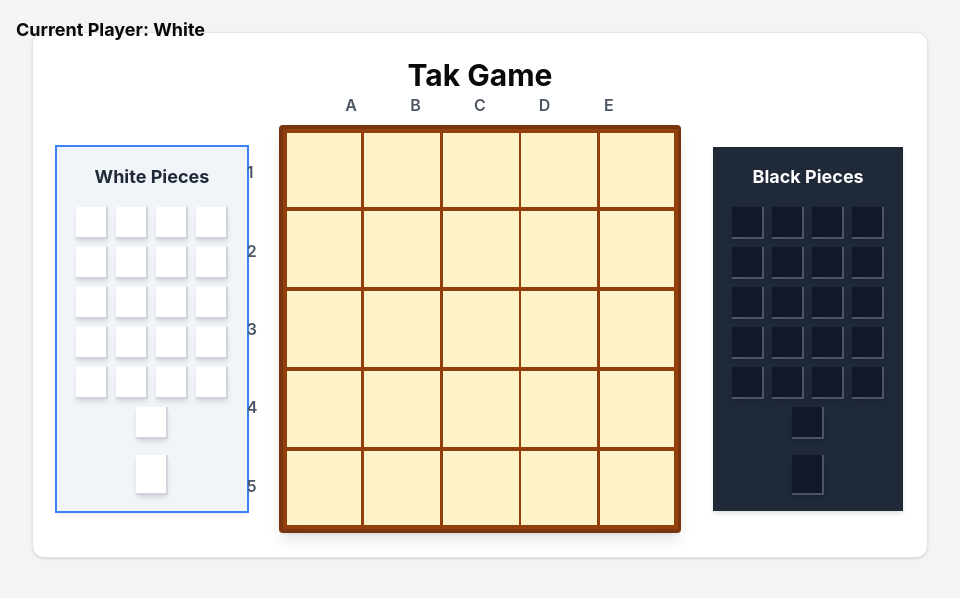
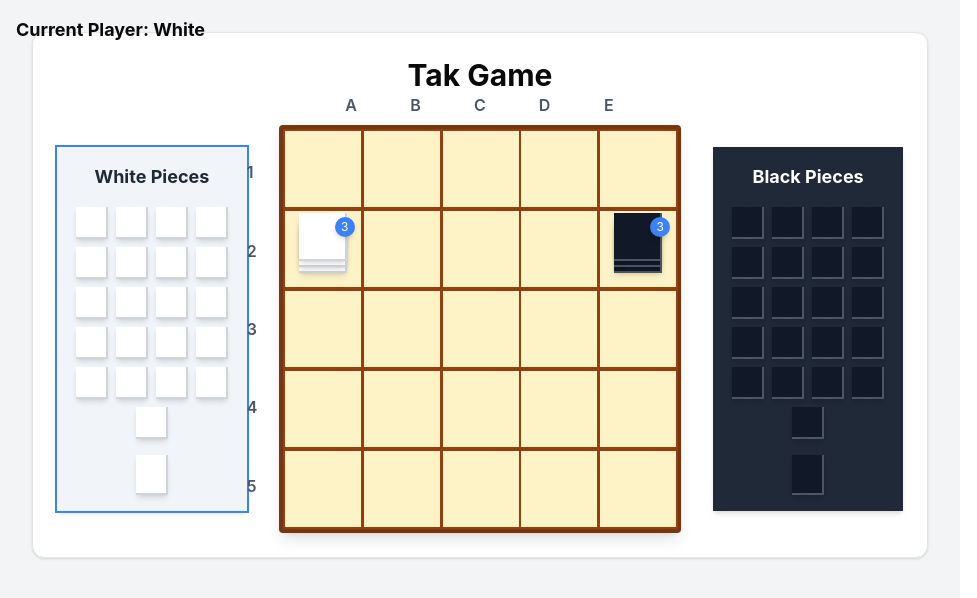
Before and after one commit to jbatch/tak, a React (Vite) app: page / in a window 1280 px wide. Shown: the top 598 px of the page, without its empty margins (0-977 px from the left). Built offline with nearby package versions, Linux system fonts and the light colour scheme.

Commit message:
Fix bug in valid move logic

```diff
--- a/src/components/BoardCell.tsx
+++ b/src/components/BoardCell.tsx
@@ -1,35 +1,28 @@
+// src/components/BoardCell.tsx
 import React, { useState } from "react";
-import { Cell, MovingStack, Position, Stone as StoneType } from "../types/game";
+import { Cell, MovingStack, Position } from "../types/game";
 import { StoneStack } from "./StoneStack";
 import { Stone } from "./Stone";
+import { useGame } from "../state/gameContext";
 
 interface BoardCellProps {
   cell: Cell;
   position: Position;
-  onDrop: (x: number, y: number, stone: StoneType) => void;
-  onStackSelect: (pos: Position | undefined, stackIndex: number | null) => void;
-  onStackMove: (to: Position) => void;
   isSelected: boolean;
   isValidMove: boolean;
-  selectedStackIndex: number | null;
-  movingStack: MovingStack | null;
   isInMovePath: boolean;
   isStartingCell: boolean;
 }
 
 export const BoardCell: React.FC<BoardCellProps> = ({
   cell,
-  position: { x, y },
-  onDrop,
-  onStackSelect,
-  onStackMove,
+  position,
   isSelected,
   isValidMove,
-  selectedStackIndex,
-  movingStack,
   isInMovePath,
   isStartingCell,
 }) => {
+  const { state, addStone, selectStack, continueMove, cancelMove } = useGame();
   const [showPlacementOptions, setShowPlacementOptions] = useState(false);
   const [droppedStone, setDroppedStone] = useState<{
     color: "white" | "black";
@@ -49,8 +42,6 @@ export const BoardCell: React.FC<BoardCellProps> = ({
 
   const handleDrop = (e: React.DragEvent) => {
     e.preventDefault();
-    if (movingStack) return;
-
     const data = e.dataTransfer.getData("text/plain");
     try {
       const stone = JSON.parse(data) as {
@@ -59,7 +50,7 @@ export const BoardCell: React.FC<BoardCellProps> = ({
       };
 
       if (stone.isCapstone) {
-        onDrop(x, y, { ...stone, isStanding: false });
+        addStone(position, { ...stone, isStanding: false });
       } else {
         setDroppedStone(stone);
         setShowPlacementOptions(true);
@@ -71,7 +62,7 @@ export const BoardCell: React.FC<BoardCellProps> = ({
 
   const handlePlacementOption = (isStanding: boolean) => {
     if (droppedStone) {
-      onDrop(x, y, {
+      addStone(position, {
         ...droppedStone,
         isStanding,
       });
@@ -80,58 +71,45 @@ export const BoardCell: React.FC<BoardCellProps> = ({
     }
   };
 
-  const isCurrentStackPosition =
-    movingStack &&
-    movingStack.path.length > 0 &&
-    (() => {
-      const lastPos = movingStack.path[movingStack.path.length - 1];
-      return lastPos.x === x && lastPos.y === y;
-    })();
-
   const handleCellClick = () => {
-    if (isStartingCell && movingStack) {
-      onStackSelect({ x, y }, selectedStackIndex);
+    if (isStartingCell && state.movingStack) {
+      cancelMove();
       return;
     }
 
     if (isSelected) {
-      onStackSelect(undefined, null);
-    } else if (
-      !movingStack &&
-      selectedStackIndex !== null &&
-      cell.pieces.length > 0
-    ) {
-      onStackSelect({ x, y }, selectedStackIndex);
-    } else if (!movingStack && cell.pieces.length > 0) {
-      onStackSelect({ x, y }, 0);
+      selectStack(undefined, null);
     } else if (isValidMove) {
-      onStackMove({ x, y });
+      continueMove(position);
     }
   };
 
   const handleStackClick = (stackIndex: number, e: React.MouseEvent) => {
     e.stopPropagation();
-    console.log("handleStackClick", {
-      stackIndex,
-      selectedStackIndex,
-      isCurrentStackPosition,
-      movingStack,
-      isSelected,
-      isValidMove,
-    });
-    if (isCurrentStackPosition && movingStack) {
-      // If clicking on the current position during a move, continue the move
-      onStackMove({ x, y });
-    } else if (cell.pieces.length > 0) {
+    if (isStartingCell && state.movingStack) {
+      cancelMove();
+      return;
+    }
+
     if (isSelected) {
-        onStackSelect(undefined, null);
-      } else if (selectedStackIndex != null && isValidMove) {
-        // We have selected stones and haven't started a move yet
-        onStackMove({ x, y });
-      } else {
-        onStackSelect({ x, y }, stackIndex);
+      selectStack(undefined, null);
+      return;
     }
+    if (isValidMove) {
+      continueMove(position);
+      return;
     }
+    selectStack(position, stackIndex);
+  };
+
+  const isCurrentStackPosition = (
+    position: Position,
+    movingStack: MovingStack | null
+  ): boolean => {
+    if (!movingStack || movingStack.heldPieces.length === 0) return false;
+
+    const currentPos = movingStack.path[movingStack.path.length - 1];
+    return currentPos.x === position.x && currentPos.y === position.y;
   };
 
   return (
@@ -152,12 +130,8 @@ export const BoardCell: React.FC<BoardCellProps> = ({
         group
         ${isSelected ? "ring-2 ring-blue-500 ring-offset-0 ring-inset" : ""}
         ${isValidMove ? "ring-2 ring-green-500 ring-offset-0 ring-inset" : ""}
-        ${isStartingCell ? "ring-2 ring-red-500 ring-offset-0 rin-inset" : ""}
+        ${isStartingCell ? "ring-2 ring-red-500 ring-offset-0 ring-inset" : ""}
         ${isInMovePath ? "bg-amber-200" : ""}
-        ${x === 0 ? "border-l-4" : ""}
-        ${x === 4 ? "border-r-4" : ""}
-        ${y === 0 ? "border-t-4" : ""}
-        ${y === 4 ? "border-b-4" : ""}
       `}
     >
       {cell.pieces.length > 0 && (
@@ -168,23 +142,24 @@ export const BoardCell: React.FC<BoardCellProps> = ({
               handleStackClick(index, event as unknown as React.MouseEvent)
             }
             isInteractive={cell.pieces.length > 0}
-            selectedIndex={isSelected ? selectedStackIndex : undefined}
-            isMoving={isSelected && movingStack !== null}
+            selectedIndex={isSelected ? state.selectedStackIndex : undefined}
+            isMoving={isSelected && state.movingStack !== null}
           />
         </div>
       )}
 
-      {isCurrentStackPosition && movingStack.heldPieces.length > 0 && (
+      {state.movingStack &&
+        isCurrentStackPosition(position, state.movingStack) && (
           <div className="absolute -top-4 left-1/2 -translate-x-1/2">
             <StoneStack
-            pieces={movingStack.heldPieces}
+              pieces={state.movingStack.heldPieces}
               isFloating={true}
               isInteractive={false}
             />
           </div>
         )}
 
-      {showPlacementOptions && droppedStone && !movingStack && (
+      {showPlacementOptions && droppedStone && !state.movingStack && (
         <div className="absolute top-1/2 left-1/2 -translate-x-1/2 -translate-y-1/2 bg-white rounded-lg shadow-xl p-2 flex gap-4 z-50">
           <button
             onClick={() => handlePlacementOption(false)}
--- a/src/components/GameBoard.tsx
+++ b/src/components/GameBoard.tsx
@@ -1,58 +1,12 @@
 // src/components/GameBoard.tsx
 import React from "react";
-import { Position, Stone } from "../types/game";
+import { Position } from "../types/game";
 import { BoardCell } from "./BoardCell";
 import { PieceBank } from "./PieceBank";
 import { useGame } from "../state/gameContext";
 
 export const GameBoard: React.FC = () => {
-  const {
-    state,
-    addStone,
-    selectStack,
-    startMove,
-    continueMove,
-    isValidMove,
-    getCurrentPlayer,
-  } = useGame();
-
-  const handlePieceDrop = (x: number, y: number, stone: Stone) => {
-    // Only allow dropping pieces of the current player's color
-    if (stone.color !== getCurrentPlayer()) return;
-    addStone({ x, y }, stone);
-  };
-
-  const handleStackSelect = (
-    pos: Position | undefined,
-    stackIndex: number | null
-  ) => {
-    // If we're in the middle of a move, ignore new selections
-    if (state.movingStack) return;
-    selectStack(pos, stackIndex);
-  };
-
-  const handleStackMove = (to: Position) => {
-    // If there's no selection, ignore the move
-    if (!state.selectedCell || state.selectedStackIndex === null) return;
-
-    // If we're already moving, continue the move
-    if (state.movingStack) {
-      continueMove(to);
-      return;
-    }
-
-    // Otherwise start a new move
-    if (isValidMove(state.selectedCell, to)) {
-      startMove(state.selectedCell, to, state.selectedStackIndex);
-    }
-  };
-
-  const getValidMovePositions = (pos: Position): boolean => {
-    if (!state.selectedCell) return false;
-
-    // For the currently selected cell, check if this position is a valid move target
-    return isValidMove(state.selectedCell, pos);
-  };
+  const { state, isValidMove, getCurrentPlayer } = useGame();
 
   const isStartingCell = (pos: Position): boolean => {
     if (!state.movingStack) return false;
@@ -103,20 +57,17 @@ export const GameBoard: React.FC = () => {
               const pos = { x, y };
               const isSelected =
                 state.selectedCell?.x === x && state.selectedCell?.y === y;
-              const isValidMoveTarget = getValidMovePositions(pos);
+              const isValidMoveTarget = state.selectedCell
+                ? isValidMove(state.selectedCell, pos)
+                : false;
 
               return (
                 <BoardCell
                   key={`${x}-${y}`}
                   cell={cell}
                   position={pos}
-                  onDrop={handlePieceDrop}
-                  onStackSelect={handleStackSelect}
-                  onStackMove={handleStackMove}
                   isSelected={isSelected}
                   isValidMove={isValidMoveTarget}
-                  selectedStackIndex={state.selectedStackIndex}
-                  movingStack={state.movingStack}
                   isInMovePath={isInMovePath(pos)}
                   isStartingCell={isStartingCell(pos)}
                 />
--- a/src/state/gameContext.tsx
+++ b/src/state/gameContext.tsx
@@ -26,7 +26,7 @@ const GameContext = createContext<GameContextType | undefined>(undefined);
 export const GameProvider: React.FC<{ children: React.ReactNode }> = ({
   children,
 }) => {
-  const [state, dispatch] = useReducer(gameReducer, getInitialState());
+  const [state, dispatch] = useReducer(gameReducer, getInitialState(true));
 
   const addStone = (position: Position, stone: Stone) => {
     dispatch({ type: "ADD_STONE", position, stone });
@@ -63,15 +63,14 @@ export const GameProvider: React.FC<{ children: React.ReactNode }> = ({
     if (to.x < 0 || to.x >= 5 || to.y < 0 || to.y >= 5) return false;
 
     if (state.movingStack) {
-      // Moving stack validation logic
+      const { direction, heldPieces } = state.movingStack;
       const lastPos = state.movingStack.path[state.movingStack.path.length - 1];
 
       // Allow dropping in current position
       if (lastPos.x === to.x && lastPos.y === to.y) return true;
 
-      // Follow direction constraints
-      const direction = state.movingStack.direction;
-      return (
+      // Check basic direction constraints first
+      const isValidDirection =
         (direction === "up" && to.y === lastPos.y - 1 && to.x === lastPos.x) ||
         (direction === "down" &&
           to.y === lastPos.y + 1 &&
@@ -79,11 +78,29 @@ export const GameProvider: React.FC<{ children: React.ReactNode }> = ({
         (direction === "left" &&
           to.x === lastPos.x - 1 &&
           to.y === lastPos.y) ||
-        (direction === "right" && to.x === lastPos.x + 1 && to.y === lastPos.y)
-      );
+        (direction === "right" && to.x === lastPos.x + 1 && to.y === lastPos.y);
+
+      if (!isValidDirection) return false;
+
+      // If direction is valid, check target cell compatibility
+      const targetCell = state.board[to.y][to.x];
+      if (targetCell.pieces.length > 0) {
+        const movingPiece = heldPieces[0]; // The next piece to be placed
+        const targetPiece = targetCell.pieces[targetCell.pieces.length - 1];
+
+        // Can't move onto standing stone or capstone unless moving a capstone
+        if (
+          (targetPiece.isStanding || targetPiece.isCapstone) &&
+          !movingPiece.isCapstone
+        ) {
+          return false;
+        }
+      }
+
+      return true;
     }
 
-    // Initial move validation for adjacent squares
+    // Initial move validation...
     if (!((dx === 1 && dy === 0) || (dx === 0 && dy === 1))) return false;
 
     // Check if there's a stack selected
@@ -139,6 +156,7 @@ export const GameProvider: React.FC<{ children: React.ReactNode }> = ({
 };
 
 // Create the custom hook
+// eslint-disable-next-line react-refresh/only-export-components
 export const useGame = () => {
   const context = useContext(GameContext);
   if (context === undefined) {
--- a/src/state/gameReducer.ts
+++ b/src/state/gameReducer.ts
@@ -33,7 +33,8 @@ const createInitialBoard = (size: number): Cell[][] => {
     );
 };
 
-const getInitialState = (): GameState => ({
+const getInitialState = (testing: boolean = false): GameState => {
+  const newState: GameState = {
     board: createInitialBoard(5),
     currentPlayer: "white",
     selectedCell: null,
@@ -43,7 +44,22 @@ const getInitialState = (): GameState => ({
     whiteStones: 21,
     blackStones: 21,
     movingStack: null,
-});
+  };
+  if (testing) {
+    newState.board[1][0].pieces = [
+      { color: "white", isStanding: false, isCapstone: false },
+      { color: "white", isStanding: false, isCapstone: false },
+      { color: "white", isStanding: false, isCapstone: false },
+    ];
+
+    newState.board[1][4].pieces = [
+      { color: "black", isStanding: false, isCapstone: false },
+      { color: "black", isStanding: false, isCapstone: false },
+      { color: "black", isStanding: false, isCapstone: false },
+    ];
+  }
+  return newState;
+};
 
 // Deep clone the board
 const cloneBoard = (board: Cell[][]): Cell[][] => {
@@ -146,6 +162,22 @@ export const gameReducer = (
   switch (action.type) {
     case "ADD_STONE": {
       const { position, stone } = action;
+
+      // Validate current player
+      if (stone.color !== state.currentPlayer) return state;
+
+      // Can't place stones during a move
+      if (state.movingStack) return state;
+
+      // Validate stone counts
+      if (stone.color === "white") {
+        if (stone.isCapstone && state.whiteCapstones <= 0) return state;
+        if (!stone.isCapstone && state.whiteStones <= 0) return state;
+      } else {
+        if (stone.isCapstone && state.blackCapstones <= 0) return state;
+        if (!stone.isCapstone && state.blackStones <= 0) return state;
+      }
+
       const newBoard = cloneBoard(state.board);
       newBoard[position.y][position.x].pieces.push(stone);
 
@@ -168,14 +200,15 @@ export const gameReducer = (
           stone.color === "black" && !stone.isCapstone
             ? state.blackStones - 1
             : state.blackStones,
+        currentPlayer: state.currentPlayer === "white" ? "black" : "white",
       };
     }
 
     case "SELECT_STACK": {
       const { position, stackIndex } = action;
 
-      // If no position, clear selection
-      if (!position) {
+      // If canceling selection
+      if (!position || stackIndex === null) {
         return {
           ...state,
           selectedCell: null,
@@ -184,19 +217,22 @@ export const gameReducer = (
         };
       }
 
+      // Can't select during a move
+      if (state.movingStack) return state;
+
       const cell = state.board[position.y][position.x];
+      if (!cell.pieces.length) return state;
+
       const topPiece = cell.pieces[cell.pieces.length - 1];
 
-      // Only allow selection of current player's pieces
-      if (topPiece?.color === state.currentPlayer) {
+      // Can only select current player's pieces
+      if (topPiece.color !== state.currentPlayer) return state;
+
       return {
         ...state,
         selectedCell: position,
         selectedStackIndex: stackIndex,
       };
-      }
-
-      return state;
     }
 
     case "START_MOVE": {
@@ -258,7 +294,19 @@ export const gameReducer = (
 
     case "CONTINUE_MOVE": {
       const { to } = action;
-      if (!state.movingStack) return state;
+
+      if (!state.movingStack) {
+        // If no moving stack but we have a selection, start a new move
+        if (state.selectedCell && state.selectedStackIndex !== null) {
+          return gameReducer(state, {
+            type: "START_MOVE",
+            from: state.selectedCell,
+            to,
+            stackIndex: state.selectedStackIndex,
+          });
+        }
+        return state;
+      }
 
       const { path, heldPieces } = state.movingStack;
       const lastPos = path[path.length - 1];
```
Lines whose indentation alone changed are shown as unchanged.
